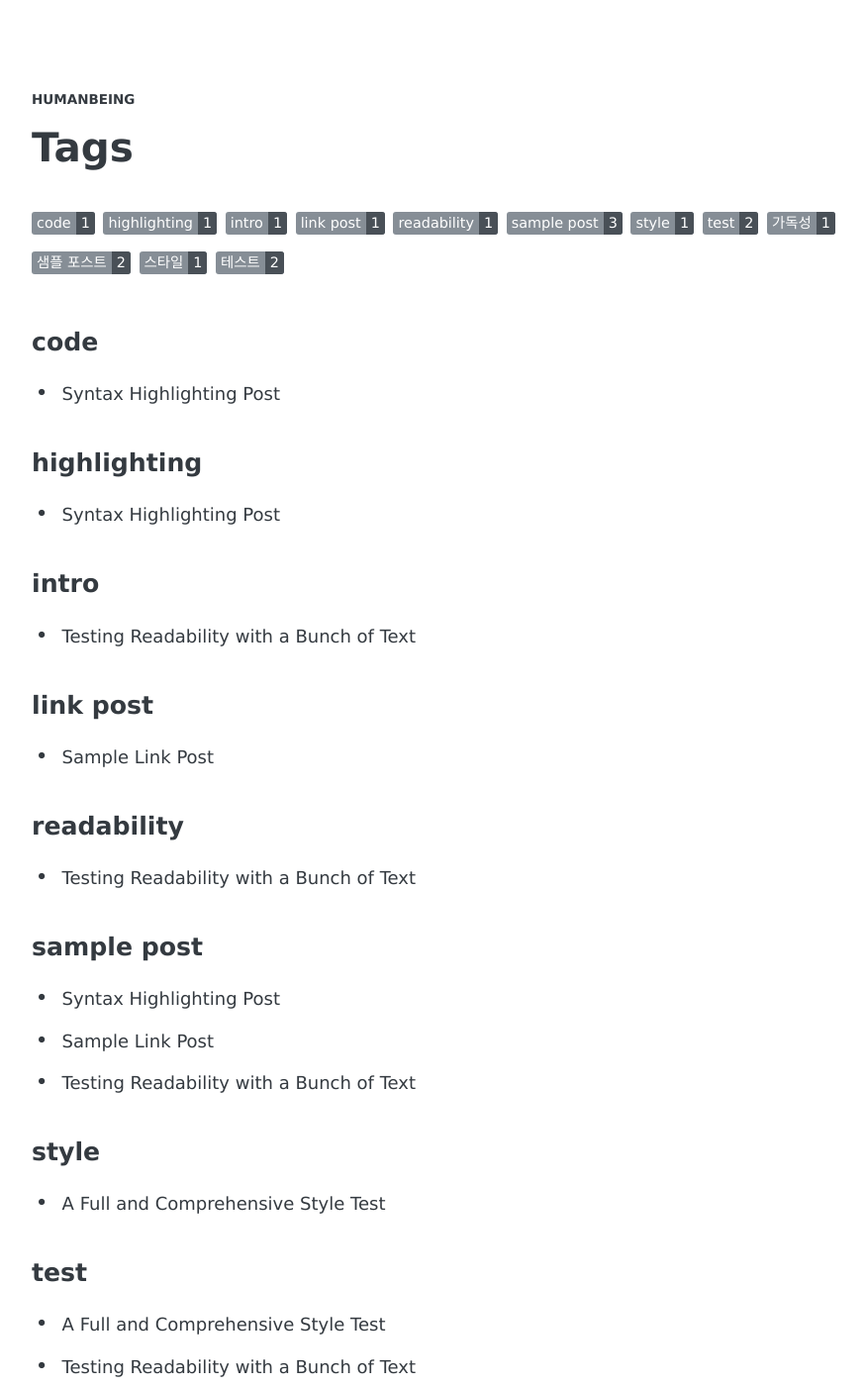
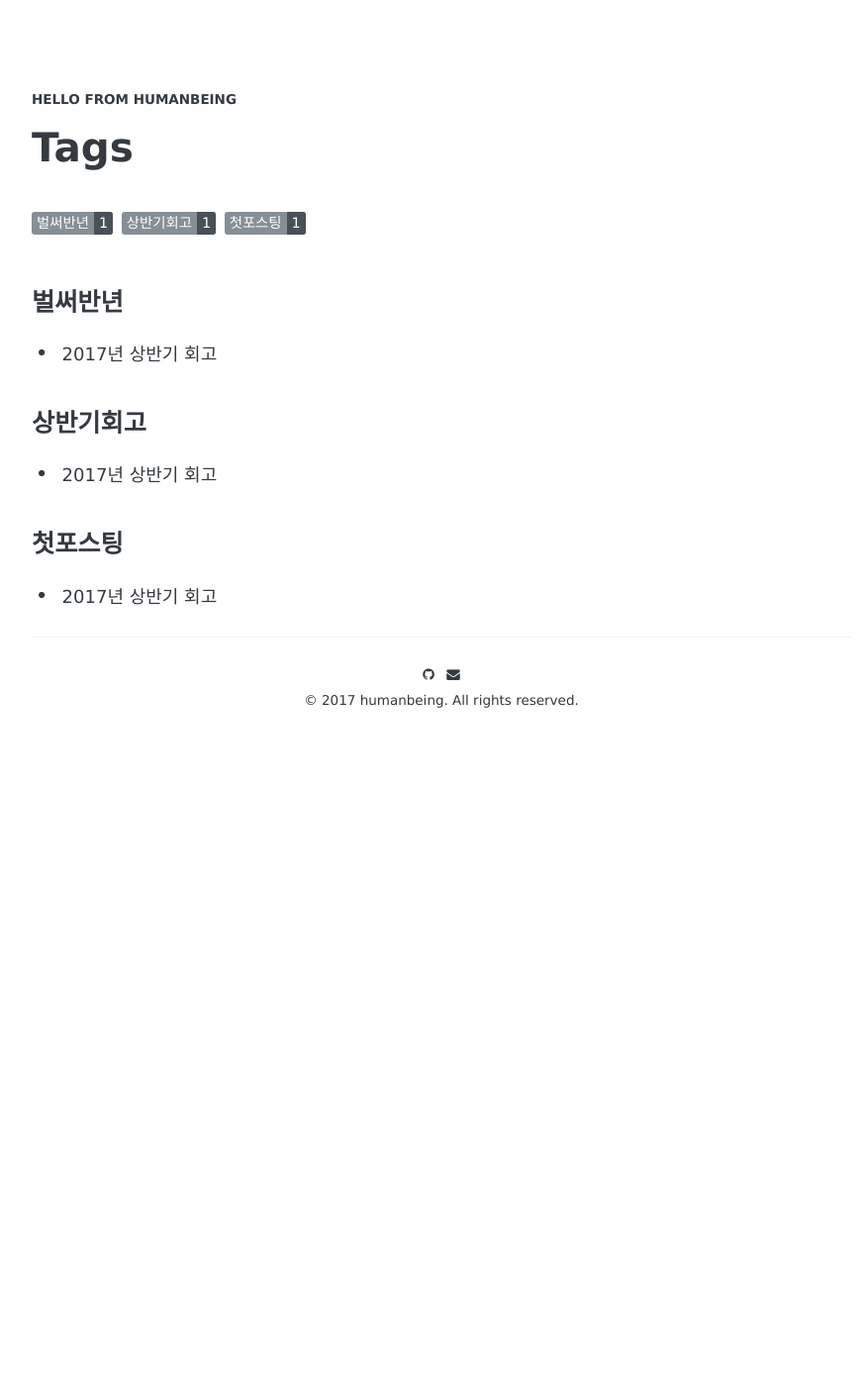
Before and after one commit to originalhumanbeing/originalhumanbeing.github.io, a Jekyll site: the page built from tags/index.html, in a window 1280 px wide and 1400 px high. Shown: the whole window at 99% size, without its empty margins (194-1069 px from the left). Built offline with Jekyll 4.4.1, drawn with Linux system fonts in a browser that asks for light colours; some web fonts are replaced; some of the changed lines change nothing that is shown; some of the changed text lies outside the part shown.

Commit message:
first blogging, the first half year retrospection

```diff
--- a/_config.yml
+++ b/_config.yml
@@ -3,7 +3,7 @@
 # # # # # # # # # # # # #
 
 # Basic
-name:               "humanbeing"
+name:               "Hello from humanbeing"
 
 author:
 #  facebook:         your-id
--- /dev/null
+++ b/_posts/2017-07-11-the-first-half-year-retrospection.md
@@ -0,0 +1,95 @@
+---
+layout: post
+title: "2017년 상반기 회고"
+description: "휴먼빙은 2017년 상반기에 뭘 하고 살았을까요"
+date: 2017-07-11
+tags: [상반기회고, 벌써반년, 첫포스팅]
+comments: true
+share: true
+---
+
+블로그 첫 글로 미친듯이 달려왔던 2017년 상반기를 정리하는 회고를 선택했다.
+하루하루가 어떻게 가는지도 모르게 바쁘게 지나갔는데, 그냥 넘기기에는 중요한 일들이 많았다.
+
+# 개발을 잘 하고 싶다
+2016년 끝무렵에 깨달은 것이 있다.
+남들보다 늦게 시작한 컴퓨터 공학 공부는 문과 공부와 달랐다.
+실제로 해보지 않으면 학점이 잘 나오든, 수업 시간에 이해를 했든(했다는 착각에 불구하지만) 상관없이 개발을 할 수 없다는 것.
+
+그게 나의 상태였다, 시험은 잘 봐서 장학금은 받았는데 코드를 짤 수가 없었다.
+나는 서비스를 만들고 싶고 개발자가 되고 싶은데 간단한 함수도 제대로 만들지 못 한다는 건 큰 문제였다.
+
+개발을 정말 잘 하고 싶었다, 2017년은 실제 개발을 할 수 있는 사람이 되고 싶었다.
+
+## 패스트캠퍼스 프론트엔드 스쿨 (2017년 01월 ~ 2017년 04월, 수료)
+HTML5, CSS3, JavaScript, Vue.Js를 약 3개월동안 집중적으로 배웠다.
+JavaScript는 그전에 혼자 대충봤던 C++을 제외하면 처음으로 진지하게 공부한 개발언어였다.
+솔직히 말하면 나는 아직도 프로그래밍적으로(?) 사고가 완전히 전환되지 않았기에 JS는 쉽지 않았다.
+더군다나 JS로 제대로 된 웹 애플리케이션을 만들어본 적도 없는데 Vue.Js까지 써보려니 힘들었다는 말로밖에 표현할 수 없는 시간을 보냈다.
+그래도 재미있었다. 간단한 예제 만들어 보면서 결과가 나오는 것도 신기하고, 사람들마다 다른 코드를 비교하는 것도 좋았다.
+매일 아침 10시부터 밤 10시까지 수업이 끝나고도 다같이 열공하던 시간은 잊을 수 없을 것 같다.
+
+마지막 약 3주간은 백엔드스쿨, 안드로이드스쿨 수강생들과 다같이 프로젝트를 했다.
+프로젝트 기간에는 넘어가지도 못하게 화면 자체가 block되는 오류를 자주 경험했다.
+새벽, 혼자 있는 방 안에서, 새카만 밤같았던 그 화면들을 보면서 많이 울었다.
+여기 저기서 도움도 얻고 구글링+스택오버플로우 보면서 많은 시간을 보냈다.
+
+정말정말 마지막에는 하이어링데이도 있었는데, 이때 텀블벅에서 면접을 보고 싶다고 해서 개발자로는 첫 면접을 봤다.
+결과는 좋지 않았지만 기술면접은 어떤 건지도 대충 알 수 있었고, 면접 자체가 공부가 많이 되어 감사한 경험이었다고 생각한다.
+
+수료한 것도 중요하고 이때 단기간에 벼락치기하듯 공부한 것도 중요하지만
+가장 큰 수확은... 이때 프로그래밍을 무서워하지만 말고 좀 더 빨리 뛰어들어 볼 걸 하는 아쉬움이라는 감정이다.
+생각보다 훨씬 힘들지만, 더 재미있고 보람차다.
+안개처럼 모호하기만 했는데, 이제는 실력을 더 쌓아서 정말 재미있게 열심히 개발자로 일하는 나를 좀 더 생생하게 상상하기 시작하게 됐다.
+
+## 방송대학교 3학년 2학기
+4년제 학사를 졸업했기 때문에 3학년 편입이 가능했다. 그래서 다닌 건 1년인데 학년은 3학년, 다음 학기부터는 4학년이다.
+당연히 나에게는 시간이 절대적으로 부족하고 듣고 싶고, 들어야 할 것 같은 전공은 많기 때문에 매 학기 욕심을 낸다.
+3학년 2학기도 전공으로만 6개 수강신청을 했더니 시험기간에 죽을 맛.
+더군다나 올해는 패스트캠퍼스도 풀타임을 넘어 오버타임으로 다녔고, 수료 이후에는 일도 다시 시작했기 때문에
+대학교 다니면서 봤던 시험 중에 체력적으로, 정신적으로 가장 힘들었다.
+
+그래도 지하철 타는 시간, 버스 타는 시간, 퇴근 후 집에 안 오고 카페 가서 새벽까지 공부, 혹은 새벽에 일찍 일어나서 출근 전에 공부하며
+나름 주어진 시간 동안 최선을 다했다. 포기하지 않고 이번 학기도 완주한 것만으로도 내 스스로를 칭찬해주기로.
+다음 학기는 조금 덜 듣고 차라리 한 과목 한 과목 더 내실있게 듣는 걸 목표로 삼으려고 한다.
+
+## APM
+우연찮은 기회에 웹 유지보수 포지션을 제안받았다. 그런데 들어가보니 내가 공부한 환경이나 언어와는 거의 상관이 없다.
+쉘에서 일명 APM (아파치+PHP+MySQL)을 보면서 당황한다. 이때 멘탈이 거의 가루가 되는데 '이것이 우분투 리눅스다'라는
+책을 추천받았다. 모르는 게 생기면 구글링+그때그때 서점행에 의존했는데, 지금 보는 angular 책을 보면서 틈틈히
+위 책을 보면서 기초개념부터 좀 다져야겠다. 이때 쓰기 시작한 몇몇 툴이 있는데, 나중에 블로깅해보려고 한다.
+
+여기 있으면서 지금 느끼는 건... 삽질은 중요하다는 것이다.
+단순히 내 생각인데 컴퓨터공학 학부 4년을 지나며 많은 개발자들이 삽질을 당연한 것으로 체화하고, 시간을 점점 줄여나가는 것 같다.
+또 깊게는 아니어도 코드가 돌아가는 실행 환경을 셋팅해본다던가, OS에 이것저것 해본다던가 하면서 생각보다 많은 것을 배우는 것 같다.
+
+문과 계열 공부할 때는 '삽질'이라는 개념이 없고, 오류가 생겨서 그 다음으로 못 넘어가는 일도 없다.
+나는 그 '삽질'이 정말 의미없어 보이고 견디기가 힘들었고 혼자서 스스로 잘 극복하지 못했다.
+이제서야 그 과정을 정말 제대로 겪는 중인데, 아직 정확히는 모르지만 '삽질'은 현재 내가 알지 못하는 의미를 가지고 있는 것 같다.
+우선 내 짧은 생각에 첫 번째 의미는 '배움'이다. 에러창을 치워버리기 위해서 여러 가지를 시도해보면서 배우는 것이 많다.
+나머지는 '개발자가 되어가는 과정'인 것 같다. 결론적으로 개발자는 결국 문제 해결을 하는 사람이라고 믿는다.
+문제가 내 눈앞에서 벌어질 때 끈기있게 '스스로' 해결하는 법과 마지막 답을 찾기까지 시간을 보내는 법을 몸으로 익히고 있다.
+이제야 '삽질'을 할 때 홧병걸릴 것 같은 분노 그 이상으로 바라보게 된 것 같다.
+
+## SLiPP 스터디 시작
+내가 알고 있는 한 개발자 지인은 개발을 진심으로 좋아하고 일을 하는 시간 외에도 여러 커뮤니티 활동을 하면서 즐겁게 공부한다.
+나도 그런 개발자 커뮤니티가 갖고 싶어서 여기저기 기웃거리던 차에 SLiPP 스터디 공고를 보게 됐다.
+나와 갭이 많이 나는 엄청난 실력자분들이 많은 것 같아서 신청한다고 해도 뽑힐 수 있을지, 뽑혀도 적응할 수 있을지
+쓸데 없는 고민을 하면서 이틀 정도 시간을 보냈다. 뭐 결론은 angular 스터디를 하고 있다.
+
+이제 시작한지 얼마 안 되어서 아직 angular라는 것이 무엇인지, CLI 설치하고, Firebase에서 배포 구경하고 있지만
+혼자 할 때보다 확실히 재밌고 책임감있게 공부하게 되어서 용기내서 신청하길 잘 했다고 생각한다.
+다음번 스터디때는 우선 anuglar로 무언가를 만들어보는 게 중요하다는데 모두 동의하여 todo 앱을 만들어서 배포하기로 했다.
+페어프로그래밍이라서 조금 걱정되긴 하지만... 그래도 너무 기대되고, 스터디 가기 전 살아있는 것 같은 느낌이다.
+
+누가 되지 않기 위해서 오늘은 github에 올려져있는 todo 앱을 따라해 보는 중.
+angular는 확실히 이것저것 들어있는 게 많아서 Vue.Js에 비해 무거운 느낌이다.
+TypeScript를 쓰기도 하고 백엔드 개발자 분들이 좀 더 수월하게 프론트엔드에 정착할 수 있다고 하는데
+그쪽도 딱히 경험이 없는 나는.... 그냥 그러려니하고 쑥쑥 받아들일 수 있을 것 같다.
+앞으로 4개월동안 충실히 참여해서 나중에는 angular로 웹서비스도 만들고 실무에도 쓰고 싶다.
+
+## 2017년 하반기 목표
+1. anuglar로 앱 만들어서 github에 올리기
+2. github에 최소 주3회 공부한 코드 올리기
+3. SLiPP 스터디 무사히 완주하고, 스터디 책 완독하기
+4. 웹 서비스 만드는 곳에 가기
```
Also changed, not shown: _posts/__2012-05-22-readability-post.md (renamed from _posts/2012-05-22-readability-post.md), _posts/__2013-08-12-sample-link-post.md (renamed from _posts/2013-08-12-sample-link-post.md), _posts/__2013-08-16-code-highlighting-post.md (renamed from _posts/2013-08-16-code-highlighting-post.md), _posts/__2016-08-15-style-test.md (renamed from _posts/2016-08-15-style-test.md), _posts/__2017-01-19-readability-post-ko.md (renamed from _posts/2017-01-19-readability-post-ko.md), _posts/__2017-01-19-style-test-ko.md (renamed from _posts/2017-01-19-style-test-ko.md).
